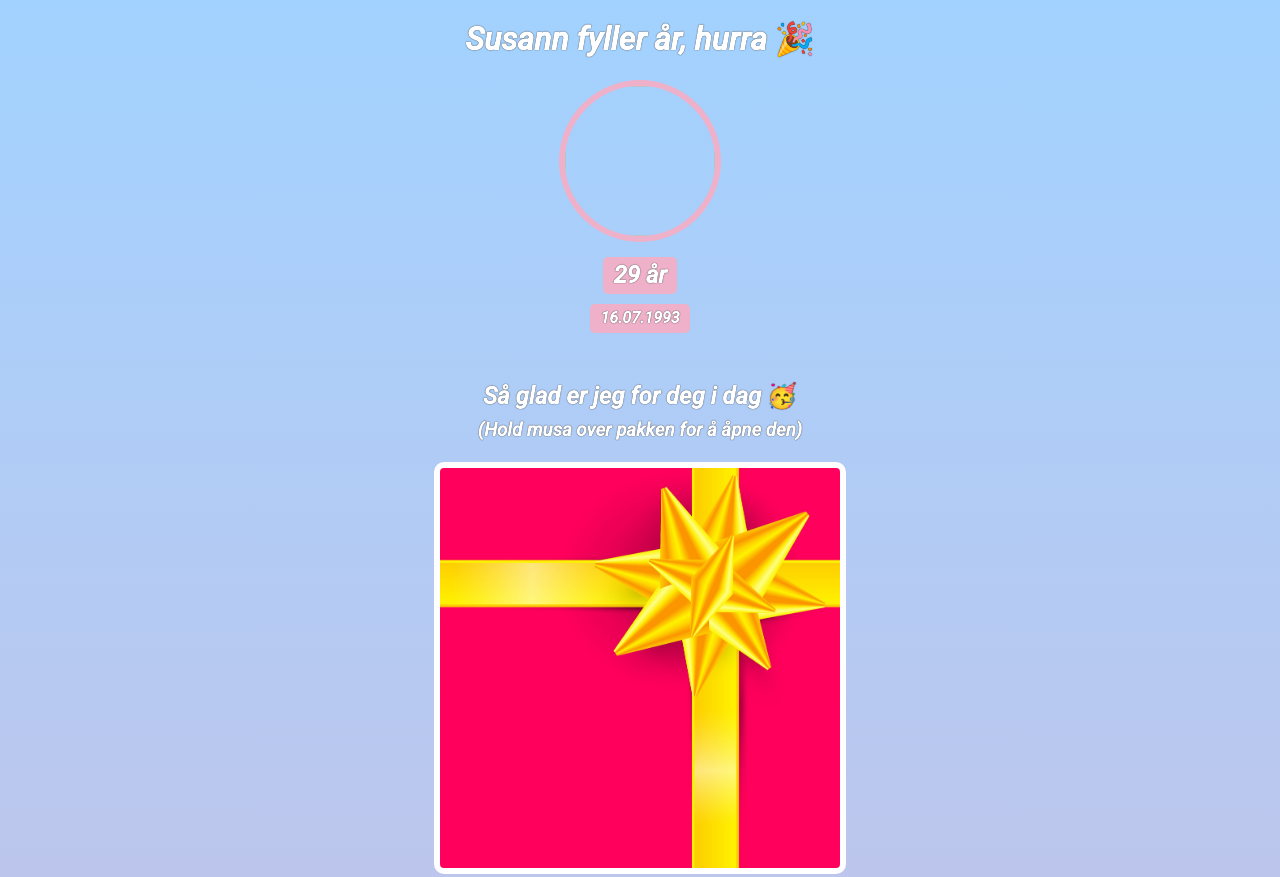
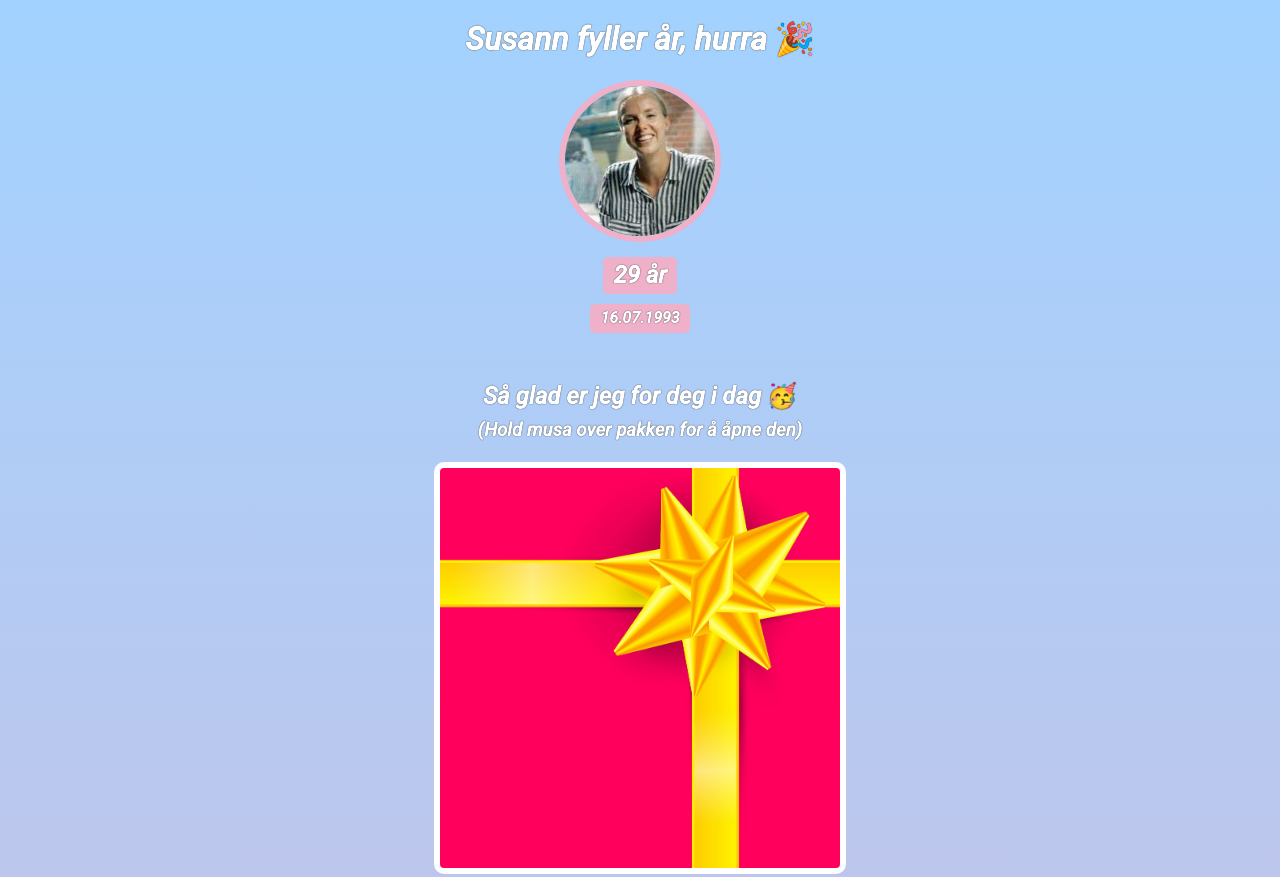
Before and after one commit to Sofiethunder/susannbursdag, a plain HTML site: page index.html in a window 1280 px wide. Shown: the top 877 px of the page. Drawn offline with nearby package versions, Linux system fonts and the light colour scheme; files whose address does not match are found by name.

Commit message:
Update index.html

```diff
--- a/index.html
+++ b/index.html
@@ -8,7 +8,7 @@
     <body>
         <div id="header">
             <h1>Susann fyller år, hurra 🎉</h1>
-            <img id="bff-img" src="images/susann.jpeg">
+            <img id="bff-img" src="susann.jpeg">
             <h2 id="bday-age">29 år</h2>
             <h4 id="bday-date">16.07.1993</h4>
         </div>
```
